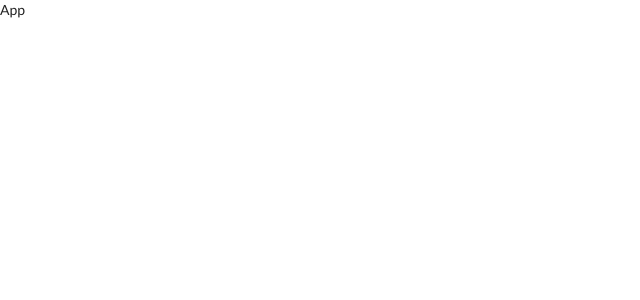
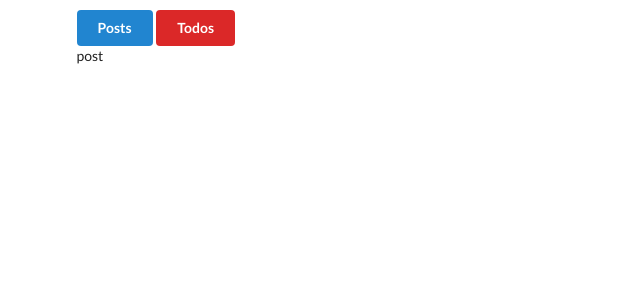
Before and after one commit to Naoya-abe/pighooks, a React (Create React App) app: page / in a window 1280 px wide. Shown: the top 300 px of the page, without its empty margins (0-640 px from the left). Built offline with nearby package versions, Linux system fonts and the light colour scheme.

Commit message:
[add] class-based App component

```diff
--- a/src/components/App.js
+++ b/src/components/App.js
@@ -1,8 +1,29 @@
 import React from "react";
 
+// import ResourceList from "./ResourceList";
+
 class App extends React.Component {
+  state = { resource: "post" };
   render() {
-    return <div>App</div>;
+    return (
+      <div className="ui container" style={{ marginTop: "10px" }}>
+        <div>
+          <button
+            className="ui button primary"
+            onClick={() => this.setState({ resource: "post" })}
+          >
+            Posts
+          </button>
+          <button
+            className="ui button red"
+            onClick={() => this.setState({ resource: "todo" })}
+          >
+            Todos
+          </button>
+        </div>
+        {this.state.resource}
+      </div>
+    );
   }
 }
 
```
